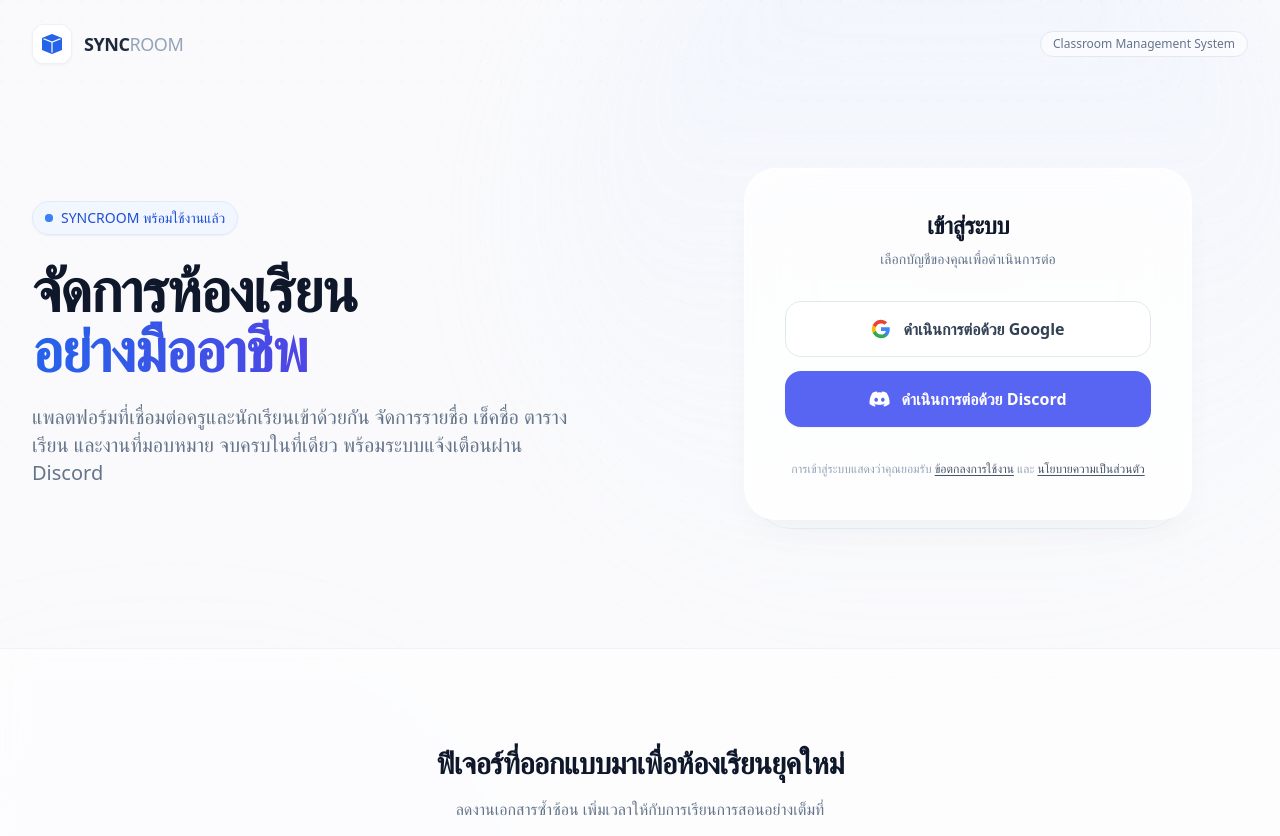
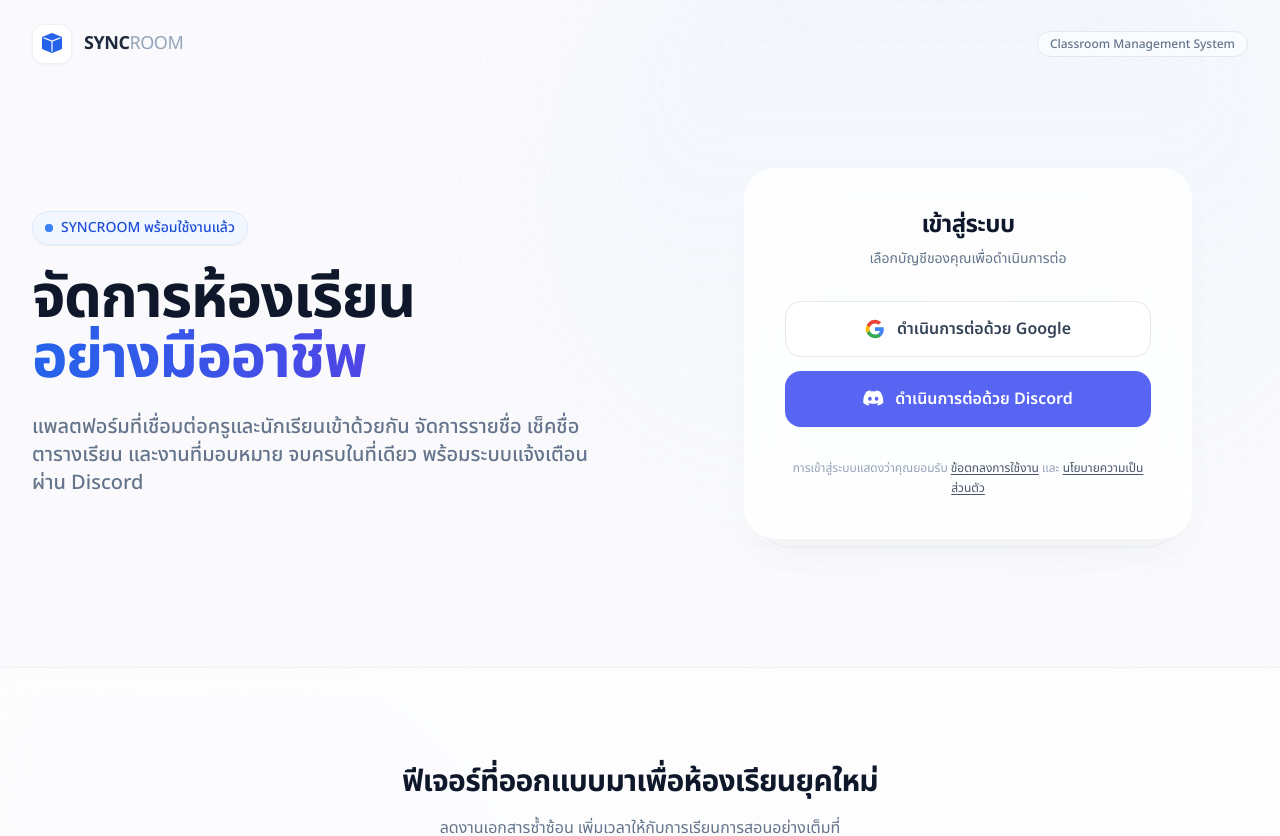
Before and after one commit to singto1597/classroom-management, a Vue app in the folder frontend/: page /login in a window 1280 px wide. Shown: the top 836 px of the page. Built offline with nearby package versions, Linux system fonts and the light colour scheme; no server answers.

Commit message:
Fix: Adjust Font

```diff
--- a/frontend/index.html
+++ b/frontend/index.html
@@ -6,6 +6,11 @@
     <link rel="apple-touch-icon" href="/box-fill.svg">
     <meta name="viewport" content="width=device-width, initial-scale=1.0, viewport-fit=cover">
     <meta name="theme-color" content="#0f172a">
+
+    <!-- 🅰️ Google Fonts: Noto Sans Thai (primary Thai font) — display=swap ให้ fallback เป็น sans-serif ทันที -->
+    <link rel="preconnect" href="https://fonts.googleapis.com">
+    <link rel="preconnect" href="https://fonts.gstatic.com" crossorigin>
+    <link rel="stylesheet" href="https://fonts.googleapis.com/css2?family=Noto+Sans+Thai:wght@300;400;500;600;700&display=swap">
 
     <!-- 🔍 SEO: Title & Description -->
     <title>SYNCROOM | ระบบจัดการห้องเรียนออนไลน์ Classroom Management System</title>
--- a/frontend/src/App.vue
+++ b/frontend/src/App.vue
@@ -9,8 +9,7 @@
 <style>
 /* Global Styles can go here */
 body {
-  @apply bg-gray-50 text-gray-900;
+  @apply bg-gray-50 text-gray-900 font-sans;
   margin: 0;
-  font-family: 'Inter', system-ui, -apple-system, sans-serif;
 }
 </style>
--- a/frontend/src/assets/main.css
+++ b/frontend/src/assets/main.css
@@ -5,7 +5,7 @@
 @tailwind utilities;
 
 :root {
-  font-family: 'Inter', 'Sarabun', system-ui, Avenir, Helvetica, Arial, sans-serif;
+  font-family: 'Noto Sans Thai', system-ui, -apple-system, Avenir, Helvetica, Arial, sans-serif;
   line-height: 1.5;
   font-weight: 400;
   color-scheme: light;
@@ -19,6 +19,7 @@
 }
 
 body {
+  @apply font-sans antialiased;
   margin: 0;
   min-height: 100vh;
   min-height: 100dvh;
--- a/frontend/src/views/finance/CollectionDetail.vue
+++ b/frontend/src/views/finance/CollectionDetail.vue
@@ -341,6 +341,6 @@
 <style scoped>
 .swal2-input {
   border-radius: 1rem !important;
-  font-family: 'Sarabun', sans-serif !important;
+  font-family: 'Noto Sans Thai', sans-serif !important;
 }
 </style>
--- a/frontend/src/views/finance/FinanceDashboard.vue
+++ b/frontend/src/views/finance/FinanceDashboard.vue
@@ -86,7 +86,7 @@
         padding: 20,
         boxWidth: 8,
         font: {
-          family: "'Sarabun', sans-serif",
+          family: "'Noto Sans Thai', sans-serif",
           size: 11,
           weight: 'bold'
         },
@@ -96,8 +96,8 @@
     tooltip: {
       enabled: summary.value?.expense_breakdown.length !== 0,
       backgroundColor: 'rgba(15, 23, 42, 0.9)',
-      titleFont: { family: "'Sarabun', sans-serif", size: 13 },
-      bodyFont: { family: "'Sarabun', sans-serif", size: 13, weight: 'bold' },
+      titleFont: { family: "'Noto Sans Thai', sans-serif", size: 13 },
+      bodyFont: { family: "'Noto Sans Thai', sans-serif", size: 13, weight: 'bold' },
       padding: 12,
       cornerRadius: 12,
       displayColors: true,
@@ -411,11 +411,9 @@
 </template>
 
 <style scoped>
-@import url('https://fonts.googleapis.com/css2?family=Sarabun:wght@400;600;700;800&display=swap');
-
-/* ให้แน่ใจว่า Font Sarabun ทำงานทั้งหน้า */
+/* ให้แน่ใจว่า Font Noto Sans Thai ทำงานทั้งหน้า (โหลดผ่าน index.html แล้ว ไม่ต้อง @import ซ้ำ) */
 * {
-  font-family: 'Sarabun', sans-serif;
+  font-family: 'Noto Sans Thai', sans-serif;
   -webkit-tap-highlight-color: transparent;
 }
 </style>
--- a/frontend/src/views/finance/FinanceSettings.vue
+++ b/frontend/src/views/finance/FinanceSettings.vue
@@ -358,6 +358,6 @@
 <style scoped>
 .swal2-input, .swal2-select {
   border-radius: 1rem !important;
-  font-family: 'Sarabun', sans-serif !important;
+  font-family: 'Noto Sans Thai', sans-serif !important;
 }
 </style>
--- a/frontend/tailwind.config.js
+++ b/frontend/tailwind.config.js
@@ -5,7 +5,11 @@
     "./src/**/*.{vue,js,ts,jsx,tsx}",
   ],
   theme: {
-    extend: {},
+    extend: {
+      fontFamily: {
+        sans: ['"Noto Sans Thai"', 'sans-serif'],
+      },
+    },
   },
   plugins: [],
 }
```
Also changed, not shown: 1 other file (tests, documents, lock files or other folders).
